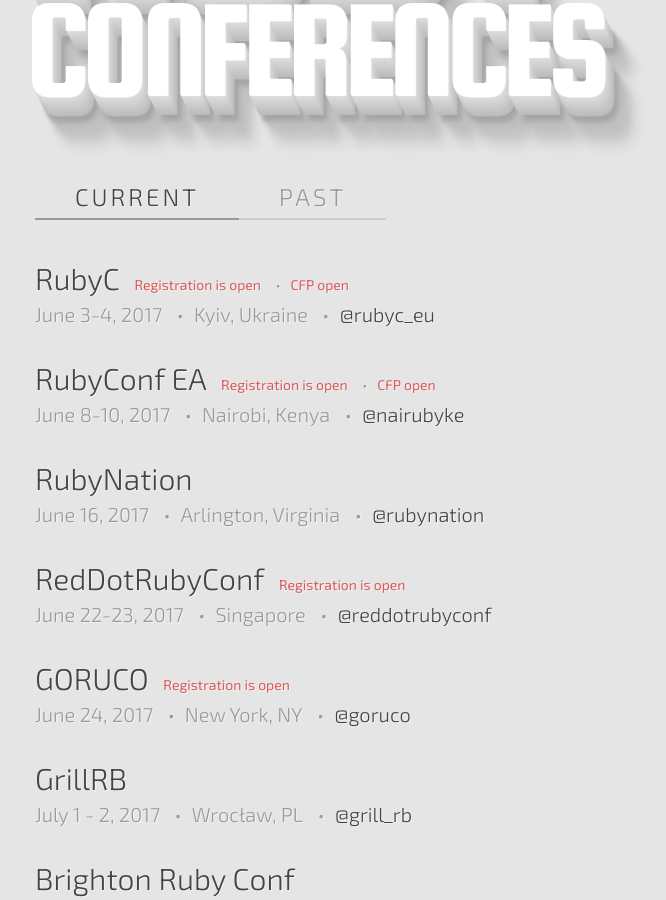
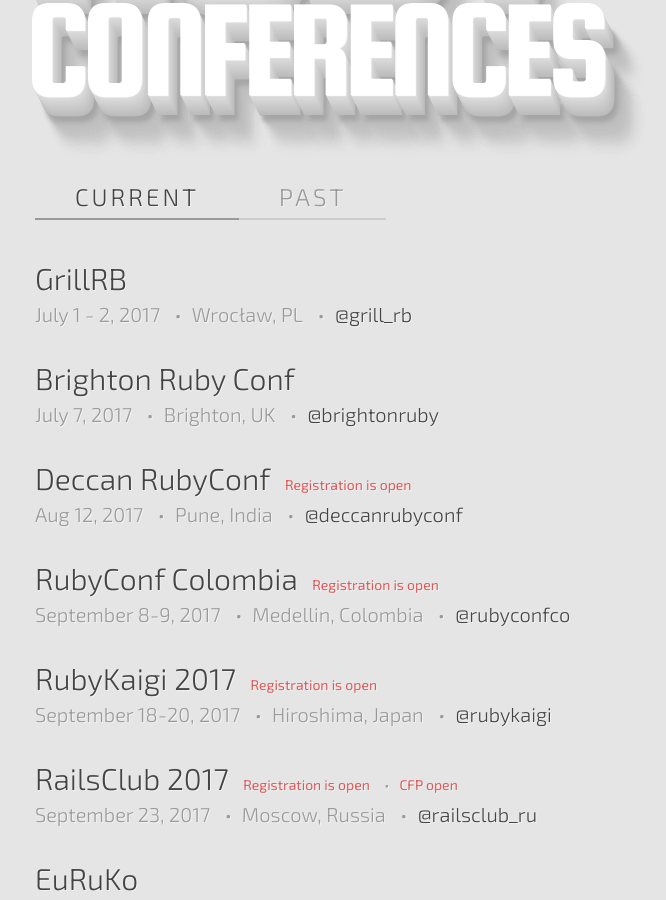
Before and after one commit to ruby-conferences/ruby-conferences.github.io, a Jekyll site: the page built from index.html, in a window 1280 px wide and 900 px high, scrolled down 302 px. Shown: the whole window, without its empty margins (205-871 px from the left). Built offline with Jekyll 4.4.1, drawn with Linux system fonts in a browser that asks for light colours.

Commit message:
Move past events from current to past yml

```diff
--- a/_data/current.yml
+++ b/_data/current.yml
@@ -1,45 +1,3 @@
-- name: RubyC
-  location: Kyiv, Ukraine
-  dates: "June 3-4, 2017"
-  url: http://rubyc.eu/
-  twitter: rubyc_eu
-  reg_phrase: Registration is open
-  cfp_phrase: CFP open
-
-- name: RubyConf EA
-  location: Nairobi, Kenya
-  dates: "June 8-10, 2017"
-  url: http://rubyconf.nairuby.org/
-  twitter: nairubyke
-  reg_phrase: Registration is open
-  cfp_phrase: CFP open
-
-- name: RubyNation
-  location: Arlington, Virginia
-  dates: "June 16, 2017"
-  url: http://www.rubynation.org/
-  twitter: rubynation
-  cfp_phrase: CFP closes
-  cfp_date: "April 21, 2017"
-
-- name: RedDotRubyConf
-  location: Singapore
-  dates: "June 22-23, 2017"
-  url: http://www.reddotrubyconf.com/
-  twitter: reddotrubyconf
-  reg_phrase: Registration is open
-  cfp_phrase: CFP closes
-  cfp_date: "March 15, 2017"
-
-- name: GORUCO
-  location: New York, NY
-  dates: "June 24, 2017"
-  url: http://goruco.com/
-  twitter: goruco
-  cfp_phrase: CFP closes
-  cfp_date: "March 28, 2017"
-  reg_phrase: Registration is open
-
 - name: GrillRB
   location: Wrocław, PL
   dates: "July 1 - 2, 2017"
--- a/_data/past.yml
+++ b/_data/past.yml
@@ -891,3 +891,33 @@
   dates: "April 25-27, 2017"
   url: http://www.railsconf.com/
   twitter: railsconf
+
+- name: RubyC
+  location: Kyiv, Ukraine
+  dates: "June 3-4, 2017"
+  url: http://rubyc.eu/
+  twitter: rubyc_eu
+
+- name: RubyConf EA
+  location: Nairobi, Kenya
+  dates: "June 8-10, 2017"
+  url: http://rubyconf.nairuby.org/
+  twitter: nairubyke
+
+- name: RubyNation
+  location: Arlington, Virginia
+  dates: "June 16, 2017"
+  url: http://www.rubynation.org/
+  twitter: rubynation
+
+- name: RedDotRubyConf
+  location: Singapore
+  dates: "June 22-23, 2017"
+  url: http://www.reddotrubyconf.com/
+  twitter: reddotrubyconf
+
+- name: GORUCO
+  location: New York, NY
+  dates: "June 24, 2017"
+  url: http://goruco.com/
+  twitter: goruco
```
